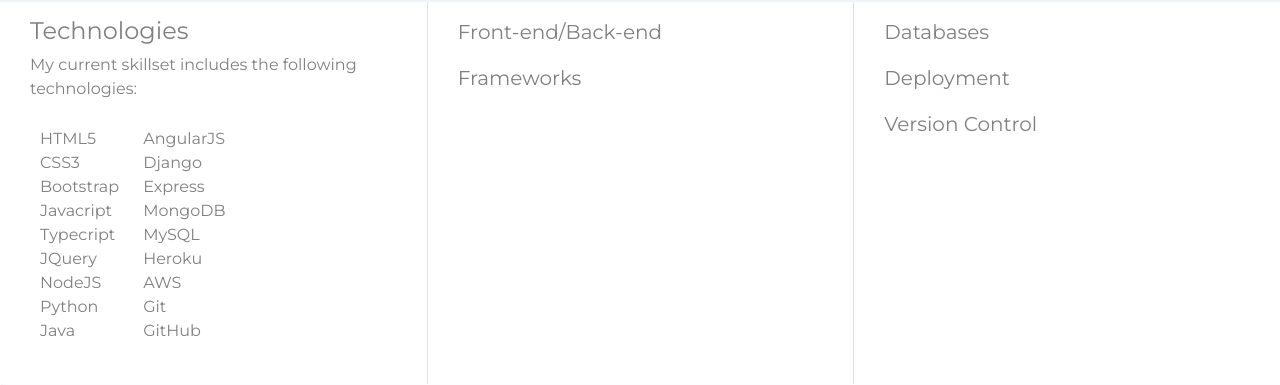
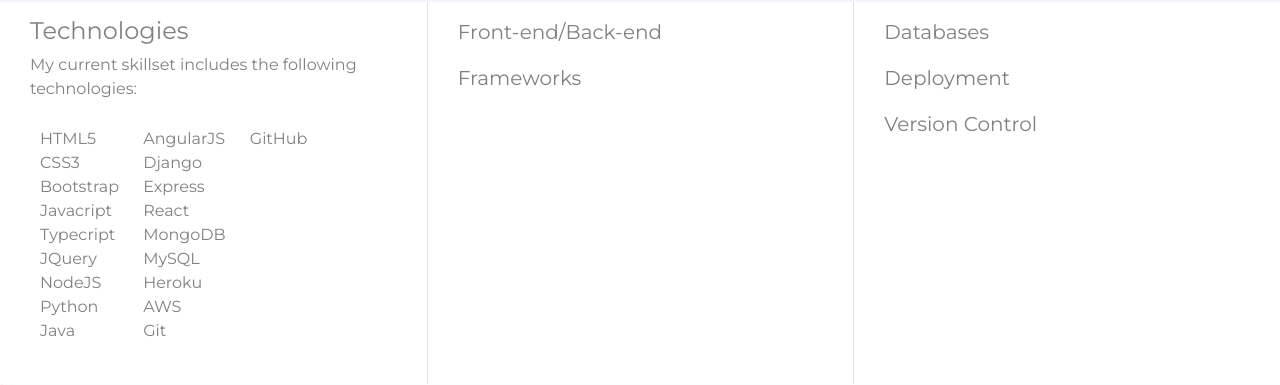
Before and after one commit to lcolsant/Portfolio, a Flask app: page / in a window 1280 px wide. Shown: the part 1581-1966 px from the top of the page. Run offline with Flask 2, Linux system fonts and the light colour scheme; some libraries are stand-ins or nearby versions.

Commit message:
adding react technology

```diff
--- a/templates/index.html
+++ b/templates/index.html
@@ -172,11 +172,17 @@
                                             <li>AngularJS</li>
                                             <li>Django</li>
                                             <li>Express</li>
+                                            <li>React</li>
                                             <li>MongoDB</li>
                                             <li>MySQL</li>
                                             <li>Heroku</li>
                                             <li>AWS</li>
                                             <li>Git</li>
+                                        </ul>
+
+                                    </div>
+                                    <div class="skills">
+                                        <ul id="skillset">
                                             <li>GitHub</li>
                                         </ul>
 
@@ -199,6 +205,7 @@
                                 <i class="devicon-angularjs-plain colored"></i>
                                 <i class="devicon-django-line colored"></i>
                                 <i class="devicon-express-original-wordmark colored"></i>
+                                <i class="devicon-react-original-wordmark colored"></i>
                             </div>
                         </div>
                         <div class="col-sm-4 col-12 tech-icon border-left">
```
